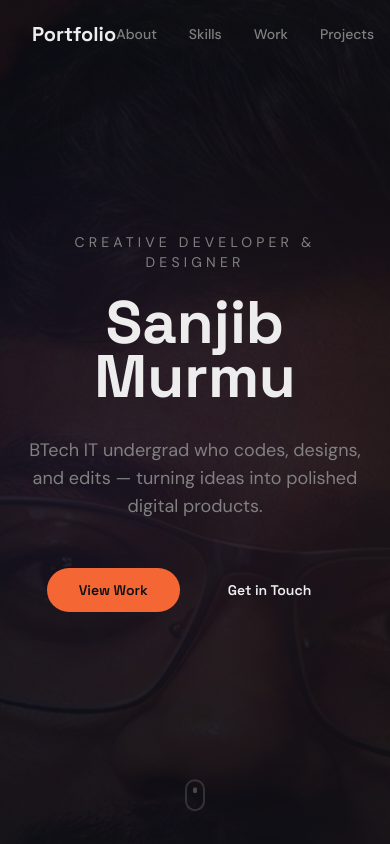
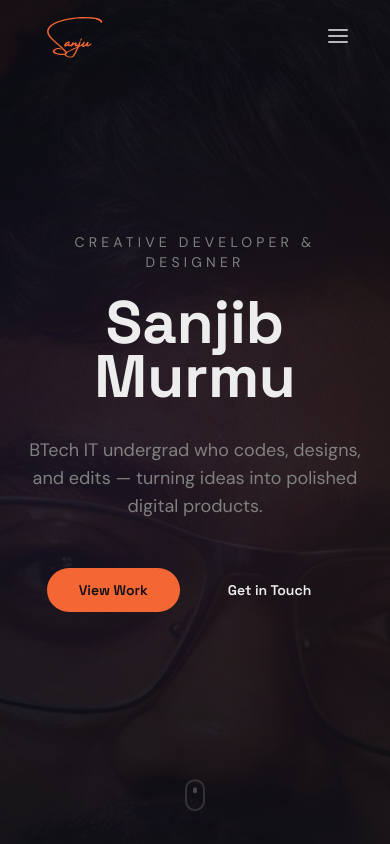
Before and after one commit to SanjibMurmu/portfolio, a React (Vite) app: page / in a window 390 px wide. Shown: the top 844 px of the page. Built offline with nearby package versions, Linux system fonts and the light colour scheme; the HTML template or start-up script is replaced by a standard one.

Commit message:
optimized for mobile

```diff
--- a/src/components/Navbar.tsx
+++ b/src/components/Navbar.tsx
@@ -1,8 +1,9 @@
-import { motion } from "framer-motion";
+import { motion, AnimatePresence } from "framer-motion";
 import { useEffect, useState } from "react";
 
 const Navbar = () => {
   const [scrolled, setScrolled] = useState(false);
+  const [isMobileMenuOpen, setIsMobileMenuOpen] = useState(false);
 
   useEffect(() => {
     const handleScroll = () => {
@@ -10,7 +11,6 @@ const Navbar = () => {
     };
 
     window.addEventListener("scroll", handleScroll);
-
     return () => window.removeEventListener("scroll", handleScroll);
   }, []);
 
@@ -18,7 +18,11 @@ const Navbar = () => {
     document.getElementById(id)?.scrollIntoView({
       behavior: "smooth",
     });
+    // Close the mobile menu automatically after clicking a link
+    setIsMobileMenuOpen(false);
   };
+
+  const navLinks = ["about", "skills", "work", "projects", "contact"];
 
   return (
     <motion.nav
@@ -26,18 +30,23 @@ const Navbar = () => {
       animate={{ y: 0, opacity: 1 }}
       transition={{ duration: 0.6 }}
       className={`fixed top-0 left-0 w-full z-50 transition-all duration-300 ${
-    scrolled
-      ? "bg-neutral-950/50 backdrop-blur-2xl border-b border-white/5"
+        scrolled || isMobileMenuOpen
+          ? "bg-neutral-950/80 backdrop-blur-2xl border-b border-white/5"
           : "bg-transparent"
       }`}
     >
-  <div className="mx-auto flex max-w-7xl items-center justify-between px-8 py-5">
-    <span className="font-display text-xl font-bold text-gradient">
-      Portfolio
-    </span>
+      <div className="mx-auto flex max-w-7xl items-center justify-between px-8 py-3">
 
-    <div className="flex gap-8 text-sm font-medium text-muted-foreground">
-      {["about", "skills", "work", "projects", "contact"].map((item) => (
+        {/* Logo */}
+        <img
+          src="/sanju.svg"
+          alt="Portfolio Logo"
+          className="h-16 w-auto object-contain -my-2 relative z-10"
+        />
+
+        {/* Desktop Links (Hidden on Mobile) */}
+        <div className="hidden md:flex gap-8 text-sm font-medium text-muted-foreground">
+          {navLinks.map((item) => (
             <button
               key={item}
               onClick={() => scrollTo(item)}
@@ -47,9 +56,68 @@ const Navbar = () => {
             </button>
           ))}
         </div>
+
+        {/* Mobile Hamburger Button (Hidden on Desktop) */}
+        <button
+          onClick={() => setIsMobileMenuOpen(!isMobileMenuOpen)}
+          className="md:hidden relative z-10 p-2 text-white/70 hover:text-white transition-colors"
+          aria-label="Toggle Menu"
+        >
+          <svg
+            width="24"
+            height="24"
+            viewBox="0 0 24 24"
+            fill="none"
+            stroke="currentColor"
+            strokeWidth="2"
+            strokeLinecap="round"
+            strokeLinejoin="round"
+          >
+            {isMobileMenuOpen ? (
+              <>
+                {/* X / Close Icon */}
+                <line x1="18" y1="6" x2="6" y2="18"></line>
+                <line x1="6" y1="6" x2="18" y2="18"></line>
+              </>
+            ) : (
+              <>
+                {/* Hamburger Menu Icon */}
+                <line x1="3" y1="12" x2="21" y2="12"></line>
+                <line x1="3" y1="6" x2="21" y2="6"></line>
+                <line x1="3" y1="18" x2="21" y2="18"></line>
+              </>
+            )}
+          </svg>
+        </button>
       </div>
 
- {scrolled && (
+      {/* Mobile Menu Dropdown */}
+      <AnimatePresence>
+        {isMobileMenuOpen && (
+          <motion.div
+            initial={{ height: 0, opacity: 0 }}
+            animate={{ height: "auto", opacity: 1 }}
+            exit={{ height: 0, opacity: 0 }}
+            transition={{ duration: 0.3, ease: "easeInOut" }}
+            className="md:hidden overflow-hidden bg-neutral-950/90 border-t border-white/5"
+          >
+            <div className="flex flex-col items-center gap-6 py-8 px-4">
+              {navLinks.map((item) => (
+                <button
+                  key={item}
+                  onClick={() => scrollTo(item)}
+                  className="capitalize text-lg font-medium text-white/70 hover:text-white transition-colors"
+                >
+                  {item}
+                </button>
+              ))}
+            </div>
+          </motion.div>
+        )}
+      </AnimatePresence>
+
+      {/* Decorative gradients */}
+      {(scrolled || isMobileMenuOpen) && (
         <>
           <div className="absolute bottom-0 left-0 h-px w-full bg-white/10" />
           <div className="pointer-events-none absolute bottom-0 left-0 h-10 w-full translate-y-full bg-gradient-to-b from-black/30 to-transparent" />
```
Also changed, not shown: public/sanju.svg (added). Lines whose indentation alone changed are shown as unchanged.
